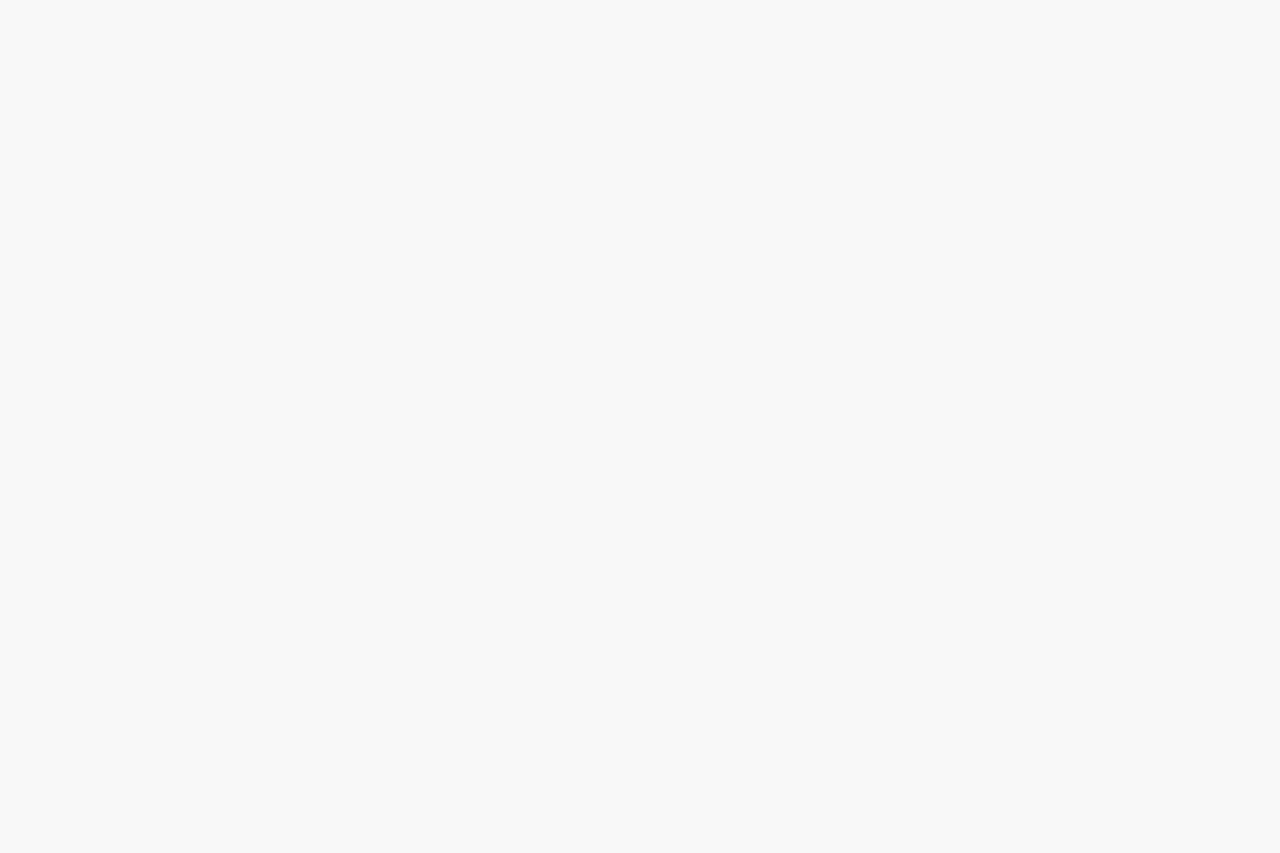
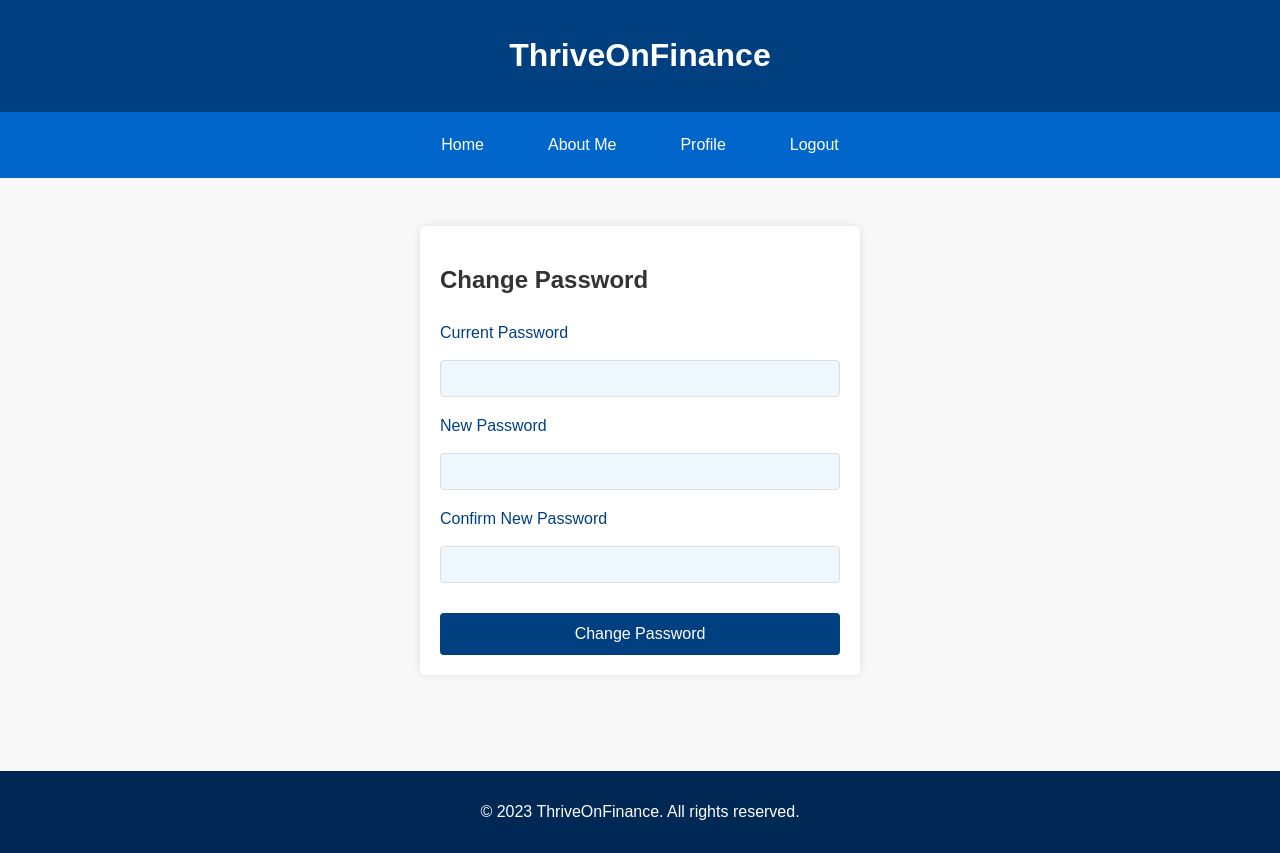
Before and after one commit to JoshuaArgiropoulos/Stock-Price-Predictor, a React (Create React App) app in the folder frontend/: page /change-password in a window 1280 px wide. Before the commit this address had no page. Before the commit the page ends 800 px from the top, so only its background shows below. Built offline with nearby package versions, Linux system fonts and the light colour scheme.

Commit message:
Need to improve dash landing page, is empty. Need to work on how the products can be personlized. Thinking saving new articles.

```diff
--- a/frontend/src/App.js
+++ b/frontend/src/App.js
@@ -11,6 +11,7 @@ import InvestmentEducation from './MainPages/InvestmentEducation';
 import Dashboard from './MainPages/Dashboard';
 import UserProfile from './Dashboard/UserProfile';
 import Logout from './MainPages/Logout';
+import ChangePasswordScreen from './Dashboard/ChangePasswordScreen';
 
 import PrivateRoute from './components/PrivateRoute';
 
@@ -32,10 +33,6 @@ function App() {
           <Route path="/investment" element={<InvestmentEducation />} />
 
 
-
-
-
-          {/* <Route path="/dashboard" element={<Dashboard userData={userData} />} /> */}
           <Route path="/dashboard" element={<PrivateRoute><Dashboard /></PrivateRoute>} />
           {/* <Route path="/Dashboard" element={<Dashboard />} /> */}
           <Route path="/interactive-tools" element={<InteractivePage />} />
@@ -43,7 +40,8 @@ function App() {
           <Route path="/SignOn" element={<SignOn />} />
           <Route path="/SignUp" element={<SignUp />} />
           <Route path="/logout" element={<Logout />} />
-          <Route path="/profile" element={<UserProfile />} />
+          <Route path="/profile" element={<PrivateRoute><UserProfile /></PrivateRoute>} />
+          <Route path="/change-password" element={<ChangePasswordScreen />} />
           {/* More routes can be added here */}
         </Routes>
       </div>
--- /dev/null
+++ b/frontend/src/Dashboard/ChangePasswordScreen.js
@@ -0,0 +1,71 @@
+import React, { useState } from 'react';
+import '../assets/styles/ChangePasswordScreen.css';
+import DashNav from './DashNav';
+import DashHeader from './DashHeader';
+import Footer from '../components/common/footer';
+
+
+function ChangePasswordScreen() {
+  const [currentPassword, setCurrentPassword] = useState('');
+  const [newPassword, setNewPassword] = useState('');
+  const [confirmNewPassword, setConfirmNewPassword] = useState('');
+
+  const handleSubmit = (event) => {
+    event.preventDefault();
+    // Implement your password change logic here
+    console.log('Password changed to:', newPassword);
+  };
+
+  return (
+    <div>
+      <DashHeader />
+      <DashNav/>
+
+      <div style={{ marginBottom: '3rem' }}></div>
+
+      <form onSubmit={handleSubmit} className="changePasswordForm">
+        <h2>Change Password</h2>
+
+        <label htmlFor="currentPassword">Current Password</label>
+        <input
+          type="password"
+          id="currentPassword"
+          value={currentPassword}
+          onChange={(e) => setCurrentPassword(e.target.value)}
+          required
+        />
+
+        <label htmlFor="newPassword">New Password</label>
+        <input
+          type="password"
+          id="newPassword"
+          value={newPassword}
+          onChange={(e) => setNewPassword(e.target.value)}
+          required
+        />
+
+        <label htmlFor="confirmNewPassword">Confirm New Password</label>
+        <input
+          type="password"
+          id="confirmNewPassword"
+          value={confirmNewPassword}
+          onChange={(e) => setConfirmNewPassword(e.target.value)}
+          required
+        />
+
+        <button type="submit" className="submitBtn">
+          Change Password
+        </button>
+      </form>
+
+      <div style={{ marginBottom: '6rem' }}></div>
+
+      <Footer/>
+    </div>
+
+
+
+  );
+}
+
+export default ChangePasswordScreen;
--- a/frontend/src/Dashboard/UserProfile.js
+++ b/frontend/src/Dashboard/UserProfile.js
@@ -3,7 +3,7 @@ import { useAuth } from '../components/AuthContext'; // Import useAuth hook
 import DashNav from './DashNav';
 import DashHeader from './DashHeader';
 import UserInfo from './userInfo';
-
+import Footer from '../components/common/footer';
 function UserProfile() {
   const { user } = useAuth(); // Access user data from the AuthContext
 
@@ -13,8 +13,10 @@ function UserProfile() {
     <div>
       <DashHeader />
       <DashNav/>
+      <div style={{ marginBottom: '5rem' }}></div>
       <UserInfo/>
-
+      <div style={{ marginBottom: '12rem' }}></div>
+      <Footer/>
 
     </div>
   );
--- a/frontend/src/MainPages/Dashboard.js
+++ b/frontend/src/MainPages/Dashboard.js
@@ -18,7 +18,7 @@ function Dashboard() {
         <DashWelcome user={user} />
         {/* Add some whitespace */}
 
-      <div style={{ marginBottom: '12rem' }}></div>
+      <div style={{ marginBottom: '27rem' }}></div>
         <Footer />
       </div>
 
--- /dev/null
+++ b/frontend/src/assets/styles/ChangePasswordScreen.css
@@ -0,0 +1,42 @@
+.changePasswordContainer {
+    max-width: 400px;
+    margin: auto;
+    padding: 20px;
+    background-color: #f9f9f9;
+    border-radius: 8px;
+    box-shadow: 0 0 10px rgba(0, 0, 0, 0.1);
+  }
+
+  .changePasswordForm {
+    display: flex;
+    flex-direction: column;
+  }
+
+  .changePasswordForm h2 {
+    color: #333;
+  }
+
+  .changePasswordForm label {
+    margin-top: 10px;
+  }
+
+  .changePasswordForm input {
+    padding: 10px;
+    margin: 10px 0;
+    border: 1px solid #ddd;
+    border-radius: 4px;
+  }
+
+  .submitBtn {
+    padding: 10px;
+    background: blue;
+    color: white;
+    cursor: pointer;
+    border: none;
+    border-radius: 4px;
+    margin-top: 20px;
+  }
+
+  .submitBtn:hover {
+    background: darkblue;
+  }
--- a/frontend/src/components/LogoutText.js
+++ b/frontend/src/components/LogoutText.js
@@ -1,11 +1,22 @@
-import React from 'react';
-import styles from '../assets/styles/logout.module.css'; // Use 'styles' as an alias for the imported CSS module
+import React, { useEffect } from 'react';
+import styles from '../assets/styles/logout.module.css';
+import { useNavigate } from 'react-router-dom';
+import { useAuth } from '../components/AuthContext';
 
 function LogoutText() {
+  const { logout } = useAuth();
+  const navigate = useNavigate();
+
+  useEffect(() => {
+    // As soon as the component mounts, log the user out and redirect
+    logout();
+
+  }, [logout, navigate]); // Only re-run the effect if logout or navigate functions change
+
   return (
     <div className={styles['logout-confirmation']}>
       <h1>You have successfully logged out</h1>
-      <p>Thank you for using our application. You are now logged out.</p>
+      <p>Thank you for using my application. You are now logged out.</p>
     </div>
   );
 }
```
Also changed, not shown: frontend/src/Dashboard/ChangePassword.js (deleted).
